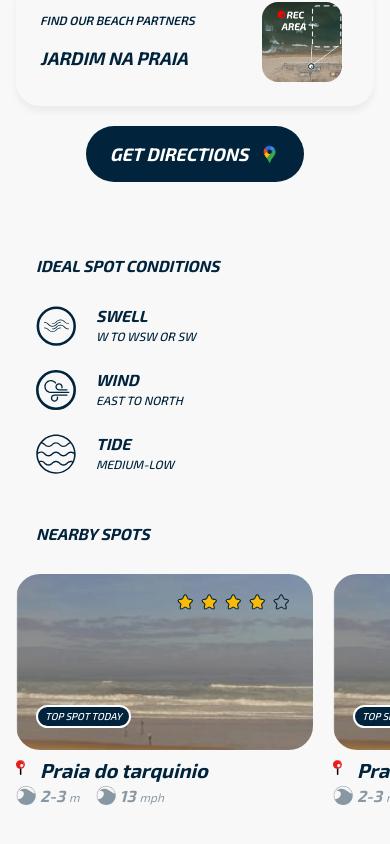
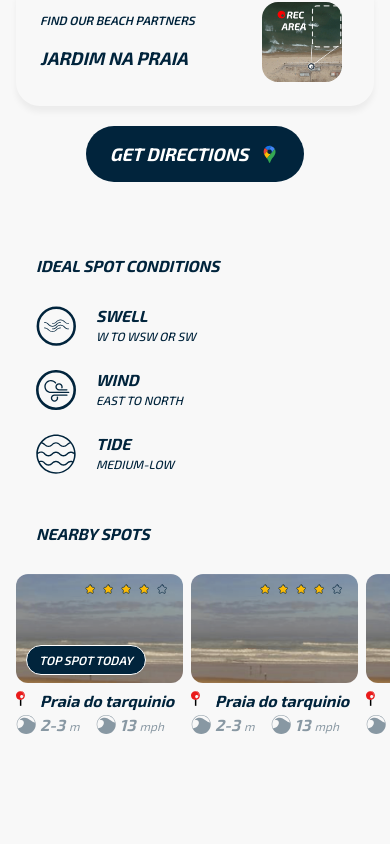
Before and after one commit to Morkachukzy/surfeye-test, a Next.js app: page / in a window 390 px wide. Shown: the part 1678-2522 px from the top of the page. After the commit the page ends 2463 px from the top, so only its background shows below. Built offline with nearby package versions, Linux system fonts and the light colour scheme.

Commit message:
fix: update carousel styles

```diff
--- a/app/components/carousel/index.tsx
+++ b/app/components/carousel/index.tsx
@@ -9,7 +9,7 @@
   return (
     <div
       className={cn(
-        'flex gap-5 overflow-x-auto snap-x snap-mandatory no-scrollbar',
+        'flex gap-2 md:gap-5 overflow-x-auto snap-x snap-mandatory no-scrollbar',
         className
       )}
     >
--- a/app/components/star-rating.tsx
+++ b/app/components/star-rating.tsx
@@ -12,7 +12,7 @@
 
 const sizes = {
   normal: 'w-6 h-6',
-  small: 'w-4 h-4',
+  small: 'w-2.5 md:w-4 h-2.5 md:h-4',
 } as const;
 
 export const StarRating = ({
@@ -21,7 +21,7 @@
   className,
 }: StarRatingProps) => {
   return (
-    <div className={cn('flex items-center gap-2 ', className)}>
+    <div className={cn('flex items-center gap-2', className)}>
       {[...Array(STAR_LENGTH)].map((_, index) => (
         <StarIcon
           key={index}
--- a/app/sections/nearby-spots/spot-card.tsx
+++ b/app/sections/nearby-spots/spot-card.tsx
@@ -19,7 +19,7 @@
 }: NearbySpotCardProps) => {
   return (
     <div className={cn('', className)}>
-      <div className="relative w-[297px]  aspect-[298/177] rounded-3xl mb-1.5 overflow-hidden">
+      <div className="relative w-[10.44rem] md:w-[18.56rem]  aspect-[167/109] md:aspect-[298/177] rounded-xl md:rounded-3xl mb-1.5 overflow-hidden">
         <Image
           src={spot.imageUrl}
           alt={spot.name}
@@ -29,16 +29,16 @@
         <StarRating
           size="small"
           level={spot.rating}
-          className="absolute z-10 top-5 right-6"
+          className="absolute z-10 top-2.5 md:top-5 right-4 md:right-6"
         />
         {spot.isTopSpot ? (
-          <Badge className="absolute bottom-[1.375rem] left-5 bg-brand-primary leading-none text-[.625rem] text-white md:py-2 md:px-5 border-2 border-white">
+          <Badge className="absolute bottom-2 md:bottom-[1.375rem] left-2.5 md:left-5 bg-brand-primary leading-none text-xs md:text-[.625rem] font-semibold text-white py-1.5 md:py-2 px-3 md:px-5 border md:border-2 border-white">
             Top spot today
           </Badge>
         ) : null}
       </div>
       <div className="">
-        <p className="text-xl font-bold flex items-center gap-1">
+        <p className="text-brand-md md:text-xl font-bold flex items-center gap-1">
           <LocationPinIcon />
           {spot.name}
         </p>
--- a/app/sections/nearby-spots/spots.ts
+++ b/app/sections/nearby-spots/spots.ts
@@ -19,7 +19,7 @@
     windDirection: 'SSE',
     rating: 4,
     imageUrl: '/images/a-nearby-spot.png',
-    isTopSpot: true,
+    isTopSpot: false,
   },
   {
     id: nanoid(),
@@ -29,7 +29,7 @@
     windDirection: 'SSE',
     rating: 4,
     imageUrl: '/images/a-nearby-spot.png',
-    isTopSpot: true,
+    isTopSpot: false,
   },
   {
     id: nanoid(),
@@ -39,7 +39,7 @@
     windDirection: 'SSE',
     rating: 4,
     imageUrl: '/images/a-nearby-spot.png',
-    isTopSpot: true,
+    isTopSpot: false,
   },
   {
     id: nanoid(),
@@ -49,7 +49,7 @@
     windDirection: 'SSE',
     rating: 4,
     imageUrl: '/images/a-nearby-spot.png',
-    isTopSpot: true,
+    isTopSpot: false,
   },
   {
     id: nanoid(),
@@ -59,7 +59,7 @@
     windDirection: 'SSE',
     rating: 4,
     imageUrl: '/images/a-nearby-spot.png',
-    isTopSpot: true,
+    isTopSpot: false,
   },
   {
     id: nanoid(),
@@ -69,7 +69,7 @@
     windDirection: 'SSE',
     rating: 4,
     imageUrl: '/images/a-nearby-spot.png',
-    isTopSpot: true,
+    isTopSpot: false,
   },
   {
     id: nanoid(),
@@ -79,7 +79,7 @@
     windDirection: 'SSE',
     rating: 4,
     imageUrl: '/images/a-nearby-spot.png',
-    isTopSpot: true,
+    isTopSpot: false,
   },
   {
     id: nanoid(),
@@ -89,7 +89,7 @@
     windDirection: 'SSE',
     rating: 4,
     imageUrl: '/images/a-nearby-spot.png',
-    isTopSpot: true,
+    isTopSpot: false,
   },
 ] as const;
 
```
